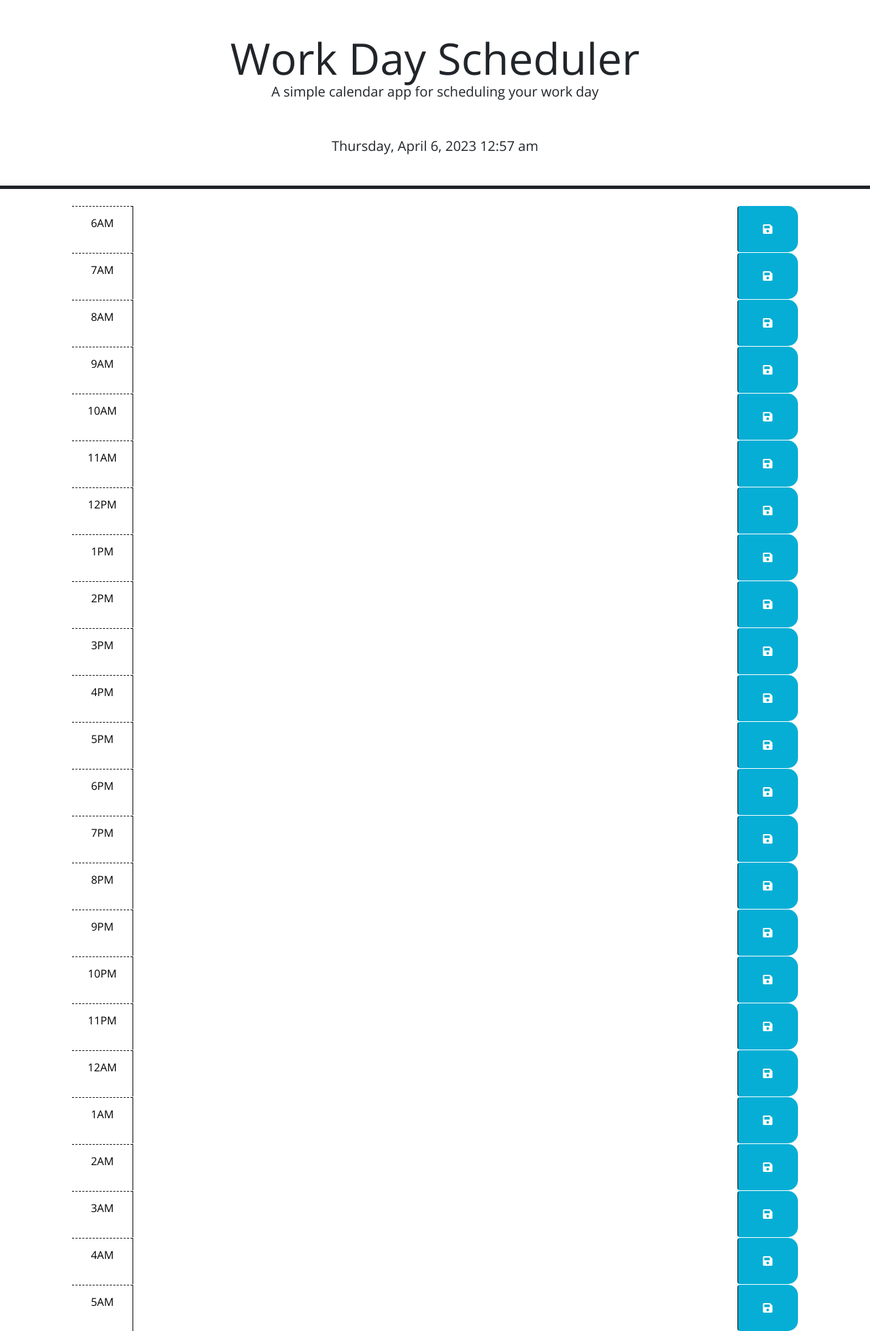
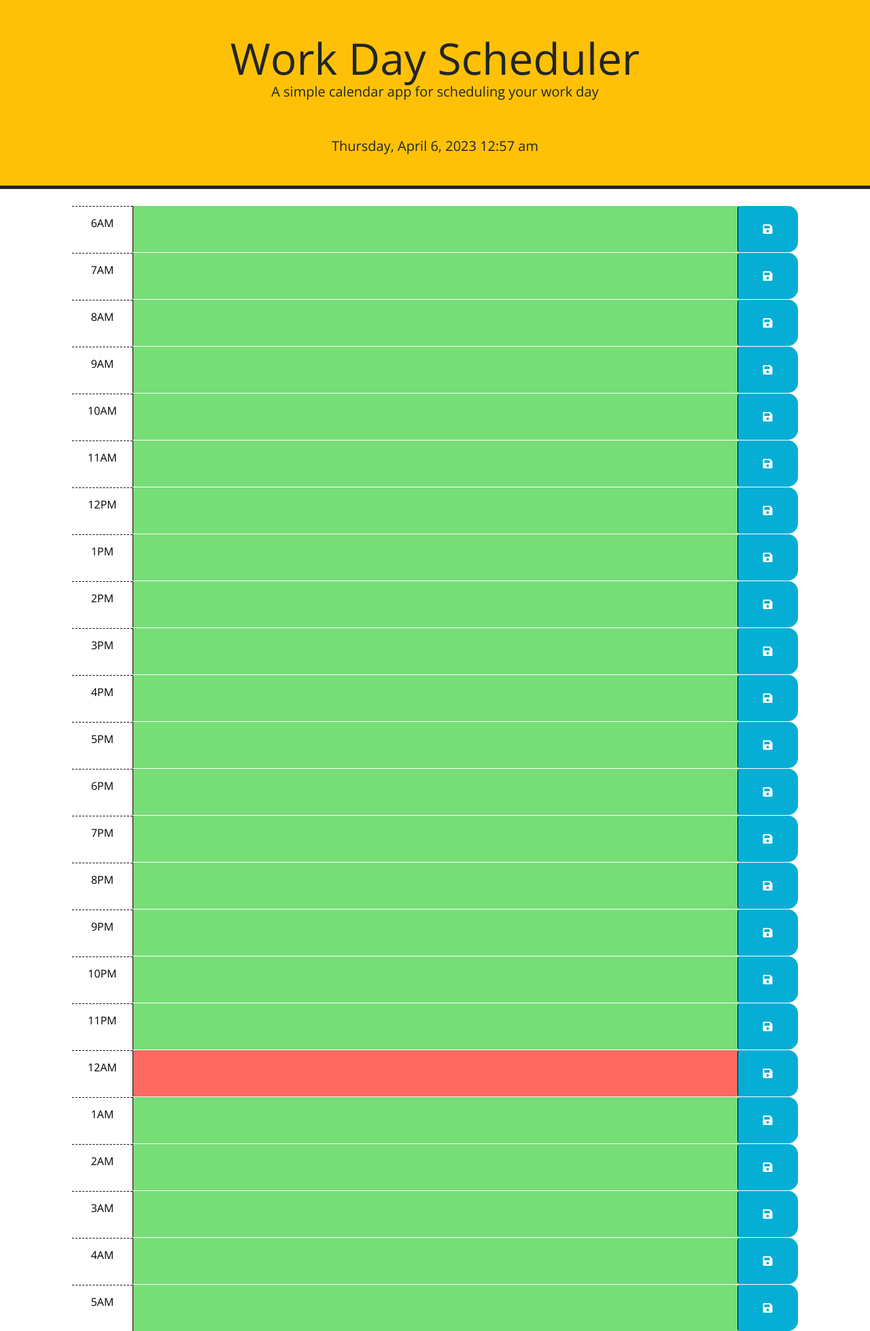
Before and after one commit to ohSweetWampum/work-day-scheduler-app, a plain HTML site: page index.html in a window 1280 px wide. Shown: the whole page at 68% size. Drawn offline with nearby package versions, Linux system fonts and the light colour scheme.

Commit message:
fixed problem of the past,present, and future classes not getting applied

```diff
--- a/assests/script.js
+++ b/assests/script.js
@@ -21,35 +21,40 @@ displayCurrentDateAtTop();
 
     });
   });
-
+///////////////////////////////////need to fists remove current class then you can add the new class
 
   $(function() {
     var currentTime = dayjs();
     var currentHour = currentTime.hour();
-
+    console.log(currentHour);
     // loop through every hour of the day and check to see if that hour is past, present or future of current hour, then add appropriate class to each box
     for (var hour = 0; hour < 24; hour++) {
-      var taskText = localStorage.getItem("hour-" + hour);
+      // var taskText = localStorage.getItem("hour-" + hour);
+
       //checks to see if there is string stored in block, if so the appropiate class will be applied
-      if (taskText !== null && taskText.trim() !== "") {
+
+
+
         //  if hour is in the past
         if (currentHour > hour) {
           $("#hour-" + hour).addClass("past");
-          console.log("yes");
+
         }
         //  if hour is present time
         else if (currentHour === hour) {
           $("#hour-" + hour).addClass("present");
-          console.log("yes");
+
         }
         //  if hour is in the future
         else {
           $("#hour-" + hour).addClass("future");
-          console.log("yes");
+
         }
       }
     }
-  });
+  );
+
+  //toggling the classes based on past, present or future
 
 
 
@@ -59,6 +64,7 @@ displayCurrentDateAtTop();
       var taskText = $(this).siblings(".description").val();
       var taskTime = $(this).siblings(".hour").text();
       localStorage.setItem(taskTime, taskText);
+
     });
   }
   //retrieve from local storage, goes through every hour looking for stored data and retrieves it if there. if there is a saved task then it sets the textarea elemnt to the saved value
@@ -68,8 +74,15 @@ displayCurrentDateAtTop();
       var savedTaskText = localStorage.getItem(taskTime);
       if (savedTaskText !== null) {
         $("#hour-" + hour + " .description").val(savedTaskText);
+
+
+
       }
     }
   }
 
   retrieveFromLocal();
+
+
+
+  // col-8 input-field" id="text01"><
--- a/assests/style.css
+++ b/assests/style.css
@@ -5,6 +5,7 @@ body {
 
 textarea {
   background: transparent;
+
   border: none;
   resize: none;
   color: #000000;
@@ -17,6 +18,7 @@ textarea {
 .description {
   white-space: pre-wrap;
 }
+
 
 .time-block {
   border-radius: 15px;
--- a/index.html
+++ b/index.html
@@ -24,17 +24,17 @@
   </head>
 
   <body>
-    <header class="p-5 mb-4 border-5 border-bottom border-dark text-center">
+    <header class="p-5 mb-4 border-5 border-bottom border-dark  text-center bg-warning ">
       <h1 class="display-3">Work Day Scheduler</h1>
       <p class="lead">A simple calendar app for scheduling your work day</p>
       <p id="currentDay" class="lead"></p>
     </header>
     <div class="container-lg px-5">
 
-      <!-- each hour (24) blocks -->
+      <!-- each hour (24) blocks start at default of past -->
       <div id="hour-6" class="row time-block">
-        <div class="col-2 col-md-1 hour text-center py-3">6AM</div>
-        <textarea class="col-8 col-md-10 description" rows="3"> </textarea>
+        <div class="col-2 col-md-1 hour text-center py-3 ">6AM</div>
+        <textarea class="col-8 col-md-10 description" rows="3"></textarea>
         <button class="btn saveBtn col-2 col-md-1" aria-label="save">
           <i class="fas fa-save" aria-hidden="true"></i>
         </button>
@@ -158,7 +158,7 @@
           <i class="fas fa-save" aria-hidden="true"></i>
         </button>
       </div>
-      <div id="hour-24" class="row time-block">
+      <div id="hour-0" class="row time-block">
         <div class="col-2 col-md-1 hour text-center py-3">12AM</div>
         <textarea class="col-8 col-md-10 description" rows="3"> </textarea>
         <button class="btn saveBtn col-2 col-md-1" aria-label="save">
```
